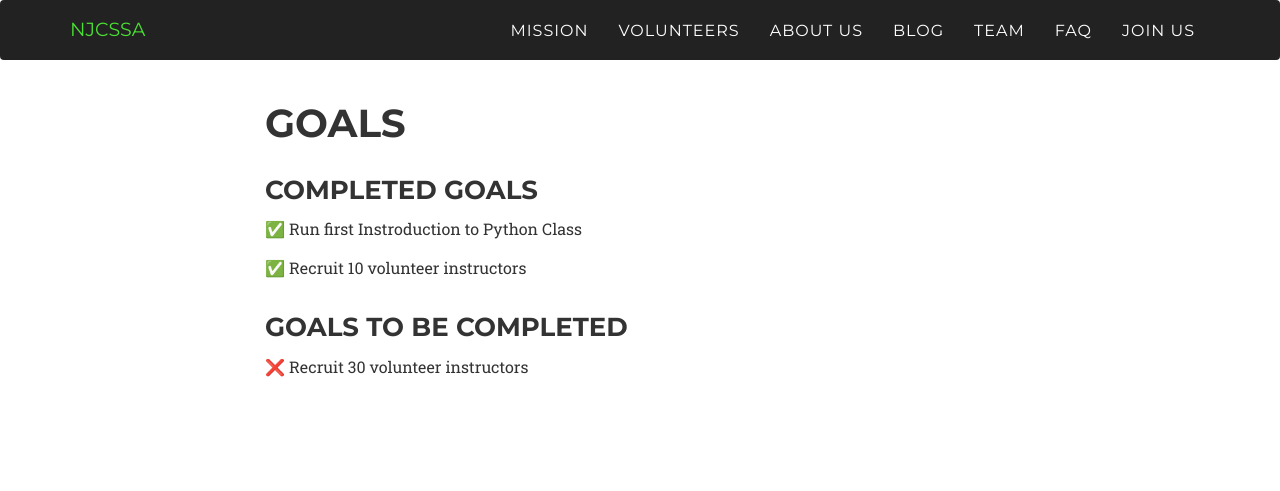
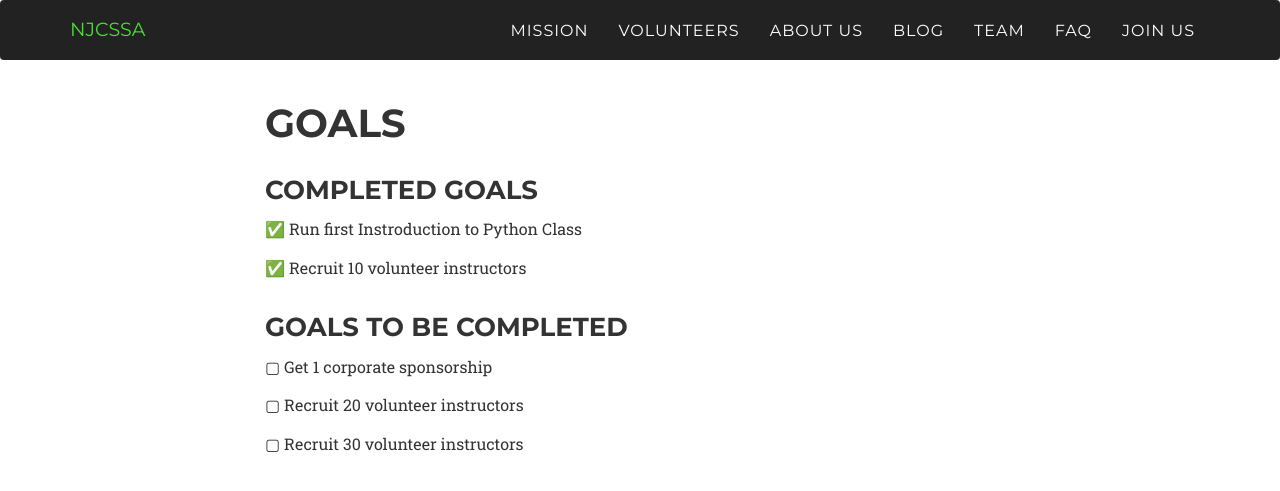
Before and after one commit to benjaminnow/njcssa, a Jekyll site: the page built from goals.html, in a window 1280 px wide. Shown: the top 491 px of the page. Built offline with Jekyll 4.4.1, drawn with Linux system fonts in a browser that asks for light colours; nearby versions of some CDN libraries; some web fonts are replaced.

```diff
--- a/goals.html
+++ b/goals.html
@@ -24,7 +24,9 @@ permalink: /goals
         <div class="col-md-2"></div>
         <div class="col-md-8">
             <h3>Goals to be completed</h3>
-            <p>&#10060; Recruit 30 volunteer instructors</p>
+            <p>&#9634; Get 1 corporate sponsorship</p>
+            <p>&#9634; Recruit 20 volunteer instructors</p>
+            <p>&#9634; Recruit 30 volunteer instructors</p>
         </div>
     </div>
 </div>
```
Also changed, not shown: _includes/contact.html (+35 -4 lines).
